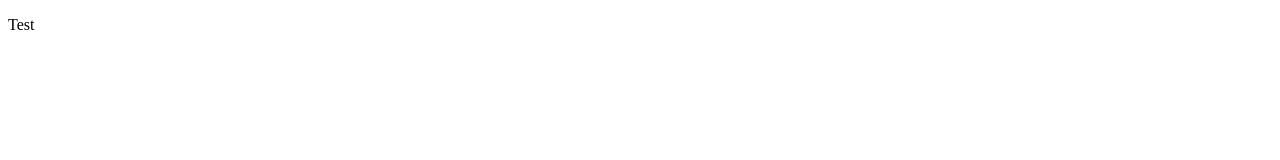
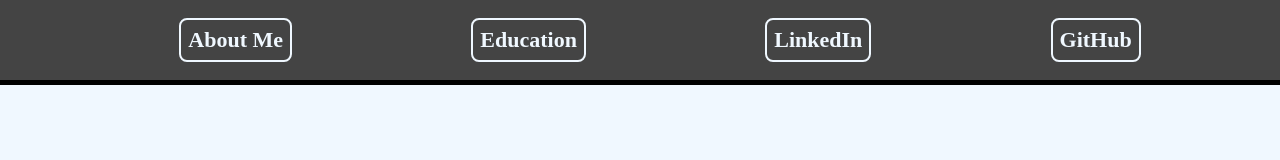
Before and after one commit to KyleSowers/Personal-Profile, a plain HTML site: page index.html in a window 1280 px wide. Drawn offline with Linux system fonts and the light colour scheme.

Commit message:
After troubleshooting the github/intellij file errors, I dressed up styling on the test links of the navbar.

```diff
--- a/index.css
+++ b/index.css
@@ -0,0 +1,31 @@
+* {
+    margin: 0;
+    padding: 0;
+}
+
+body {
+    background-color: aliceblue;
+}
+
+nav {
+    position: fixed;
+    padding-left: 20px;
+    display: flex;
+    align-items: center;
+    justify-content: space-evenly;
+    gap: 20px;
+    width: 100vw;
+    height: 80px;
+    border-bottom: black solid 5px;
+    background-color: #444;
+}
+
+.navlinks {
+    font-weight: bold;
+    font-size: 22px;
+    padding: 7px;
+    color: aliceblue;
+    border: aliceblue double 2px;
+    border-radius: 8px;
+    text-decoration: none;
+}
--- a/index.html
+++ b/index.html
@@ -2,9 +2,15 @@
 <html lang="en">
     <head>
         <meta charset="UTF-8">
+        <link rel="stylesheet" type="text/css" href="index.css">
         <title>Profile</title>
     </head>
     <body>
-<p>Test</p>
+        <nav>
+            <a class="navlinks" href="#">About Me</a>
+            <a class="navlinks" href="#">Education</a>
+            <a class="navlinks" href="#">LinkedIn</a>
+            <a class="navlinks" href="#">GitHub</a>
+        </nav>
     </body>
 </html>
```
Lines whose indentation alone changed are shown as unchanged.
